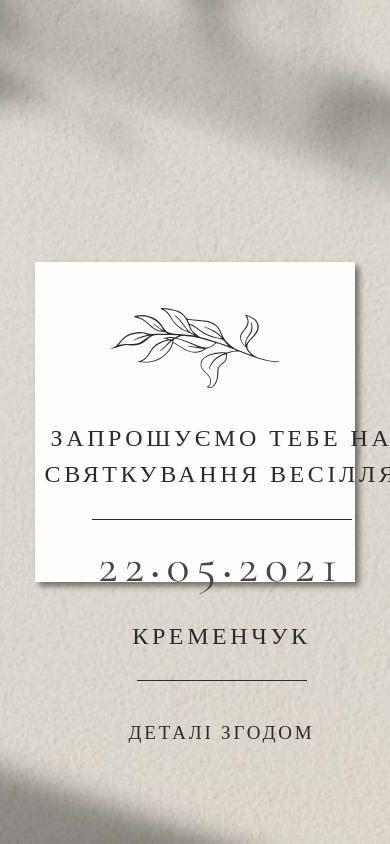
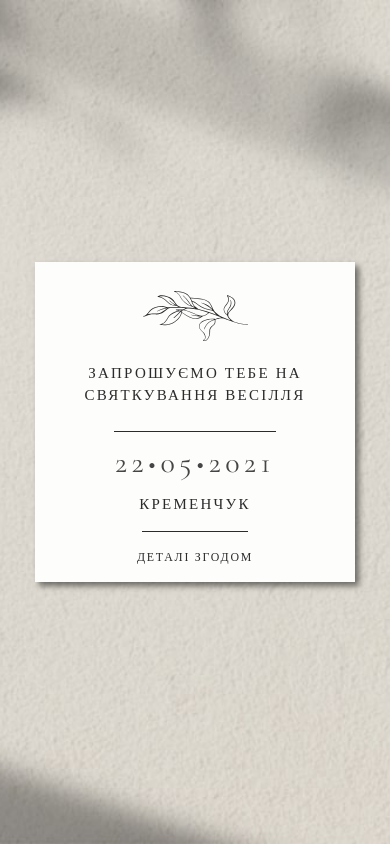
Before and after one commit to deny7ko/wedding-invitation, a plain HTML site: page index.html in a window 390 px wide. Drawn offline with nearby package versions, Linux system fonts and the light colour scheme.

Commit message:
Set flexible sizes

```diff
--- a/css/app.css
+++ b/css/app.css
@@ -2,6 +2,12 @@
   /* Card is square: height X width. */
   --card-desktop-size: 560px;
   --card-mobile-size: 320px;
+}
+
+@media only screen and (max-width: 600px) {
+  body {
+    font-size: 10px;
+  }
 }
 
 body, html {
@@ -80,12 +86,6 @@ body {
 
 /* shared */
 
-.image-leaf {
-  background-color: #FDFDFC;
-  padding-top: 46px;
-  padding-bottom: 30px;
-}
-
 /* typography */
 
 @font-face {
@@ -128,7 +128,7 @@ body {
 }
 
 .content-wrapper {
-  width: 373px;
+  width: 23.3125em;
 }
 
 /* First Page: Intro */
@@ -168,65 +168,49 @@ body {
 
 /* Second card */
 
-.second-card .invitation-text {
-  font-size: 24px;
-  letter-spacing: 0.15em;
-  padding-bottom: 26px;
+.second-card .image-container {
+  padding-top: 2.875em;
+  padding-bottom: 1.875em;
 }
 
-/* @media only screen and (max-width: 600px) {
-  .second-card .invitation-text {
-    font-size: 14px
-  }
-} */
+.second-card .image-leaf {
+  height: 5em;
+}
+
+.second-card .invitation-text {
+  font-size: 1.5em;
+  letter-spacing: 0.15em;
+  padding-bottom: 1.625em;
+}
 
 .date-and-place .top-border {
   border-top: 1px solid #2B2B2B;
-  padding-bottom: 17px;
-  width: 260px;
+  padding-bottom: 1.0625em;
+  width: 16.25em;
 }
 
 .date-and-place .bottom-border {
   border-bottom: 1px solid #2B2B2B;
-  width: 170px;
-  padding-bottom: 25px;
+  width: 10.625em;
+  padding-bottom: 1.5625em;
 }
 
 .date-and-place .date {
-  font-size: 48px;
-  line-height: 58px;
+  font-size: 3em;
+  line-height: 130%;
   letter-spacing: 0.15em;
-
-  padding-bottom: 17px;
+  padding-bottom: 10px;
 }
 
-/* @media only screen and (max-width: 600px) {
-  .date-and-place .date {
-    font-size: 16px
-  }
-} */
-
 .date-and-place .place {
-  font-size: 24px;
+  font-size: 1.5em;
   letter-spacing: 0.15em;
 }
 
-/* @media only screen and (max-width: 600px) {
-  .date-and-place .place {
-    font-size: 14px
-  }
-} */
-
 .details {
-  font-size: 19px;
-  padding-top: 38px;
+  font-size: 1.1875em;
+  padding-top: 1.5em;
 }
-
-/* @media only screen and (max-width: 600px) {
-  .details {
-    font-size: 14px
-  }
-} */
 
 /* Thrird card */
 
--- a/index.html
+++ b/index.html
@@ -36,11 +36,13 @@
           </div>
           <div class="flip-card-front">
             <div class="card second-card">
-              <img src="images/leaf.svg" class="image-leaf" />
+              <div class="image-container">
+                <img src="images/leaf.svg" class="image-leaf" />
+              </div>
 
               <div class="content-wrapper centered">
                 <div class="invitation-text text">
-                  Запрошуємо тебе на святкування весілля
+                  Запрошуємо тебе на<br />святкування весілля
                 </div>
 
                 <div class="date-and-place centered">
```
